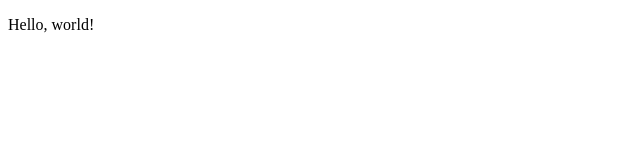
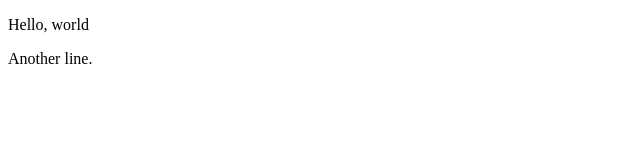
Before and after one commit to aapyles/alex-pyles-jour652, a plain HTML site: page index.html in a window 1280 px wide. Shown: the full height of the page, 0-640 px from the left. Drawn offline with Linux system fonts and the light colour scheme.

Commit message:
updates index again

```diff
--- a/index.html
+++ b/index.html
@@ -10,11 +10,10 @@
 
 <body>
 
-  <p>Hello,  world!</p>
 
+  <p>Hello,  world</p>
 
-
-
+  <p>Another line.</p>
 
 
 </body>
```
